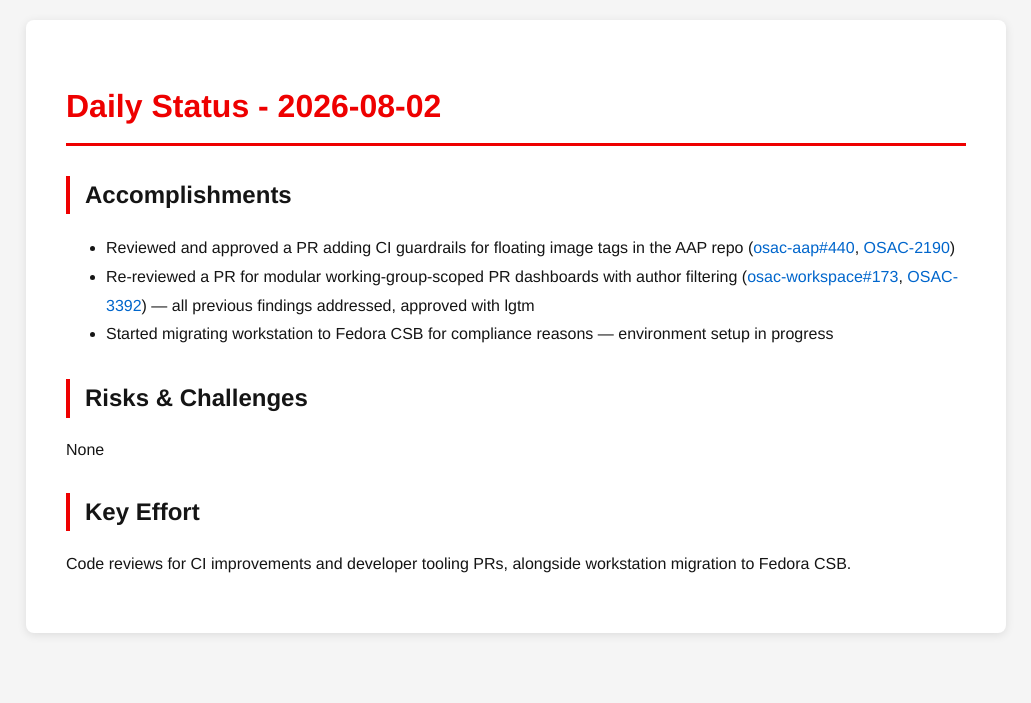
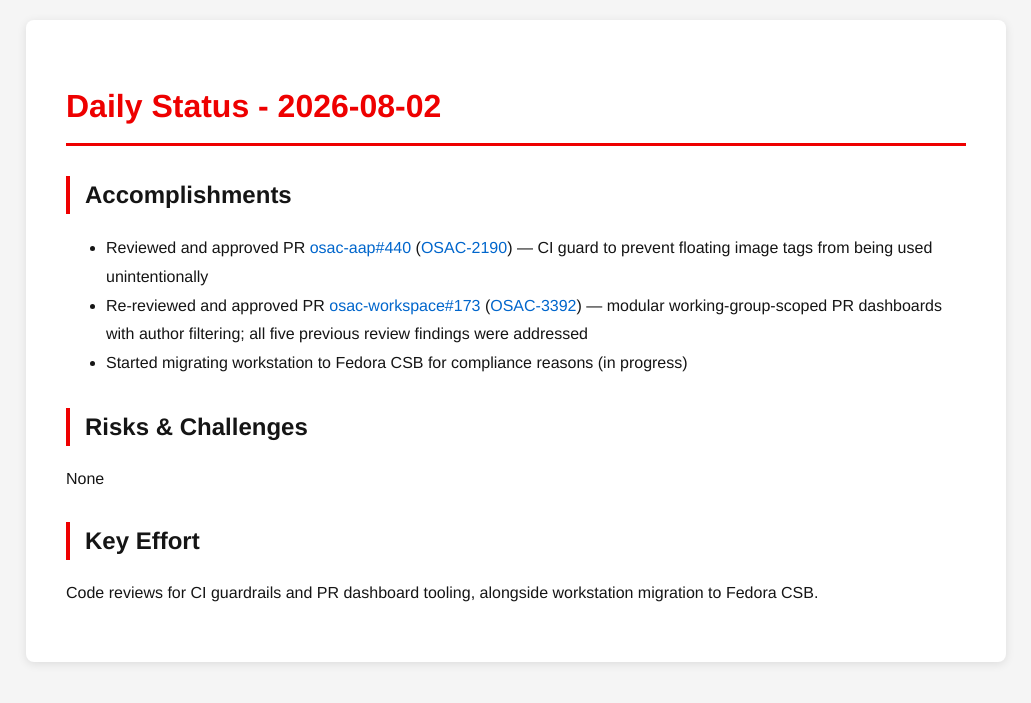
Before and after one commit to tzvatot/daily-status, a Jekyll site: the page built from 2026-08-02.md, in a window 1280 px wide. Shown: the top 703 px of the page, without its empty margins (124-1155 px from the left). Built offline with Jekyll 4.4.1, drawn with Linux system fonts in a browser that asks for light colours.

Commit message:
Daily status update - 2026-08-02

```diff
--- a/2026-08-02.md
+++ b/2026-08-02.md
@@ -7,12 +7,12 @@
 # Daily Status - 2026-08-02
 
 ## Accomplishments
-- Reviewed and approved a PR adding CI guardrails for floating image tags in the AAP repo ([osac-aap#440](https://github.com/osac-project/osac-aap/pull/440), [OSAC-2190](https://redhat.atlassian.net/browse/OSAC-2190))
-- Re-reviewed a PR for modular working-group-scoped PR dashboards with author filtering ([osac-workspace#173](https://github.com/osac-project/osac-workspace/pull/173), [OSAC-3392](https://redhat.atlassian.net/browse/OSAC-3392)) — all previous findings addressed, approved with lgtm
-- Started migrating workstation to Fedora CSB for compliance reasons — environment setup in progress
+- Reviewed and approved PR [osac-aap#440](https://github.com/osac-project/osac-aap/pull/440) ([OSAC-2190](https://redhat.atlassian.net/browse/OSAC-2190)) — CI guard to prevent floating image tags from being used unintentionally
+- Re-reviewed and approved PR [osac-workspace#173](https://github.com/osac-project/osac-workspace/pull/173) ([OSAC-3392](https://redhat.atlassian.net/browse/OSAC-3392)) — modular working-group-scoped PR dashboards with author filtering; all five previous review findings were addressed
+- Started migrating workstation to Fedora CSB for compliance reasons (in progress)
 
 ## Risks & Challenges
 None
 
 ## Key Effort
-Code reviews for CI improvements and developer tooling PRs, alongside workstation migration to Fedora CSB.
+Code reviews for CI guardrails and PR dashboard tooling, alongside workstation migration to Fedora CSB.
```
